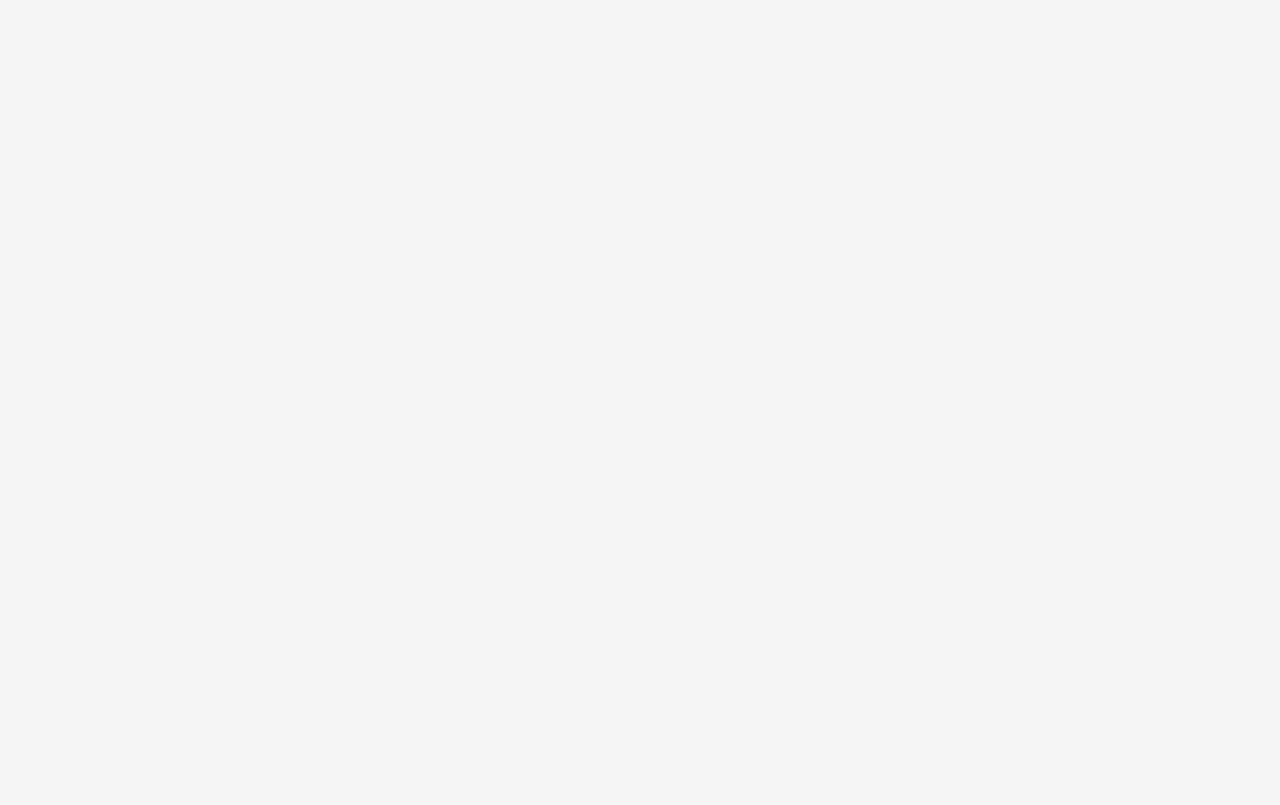
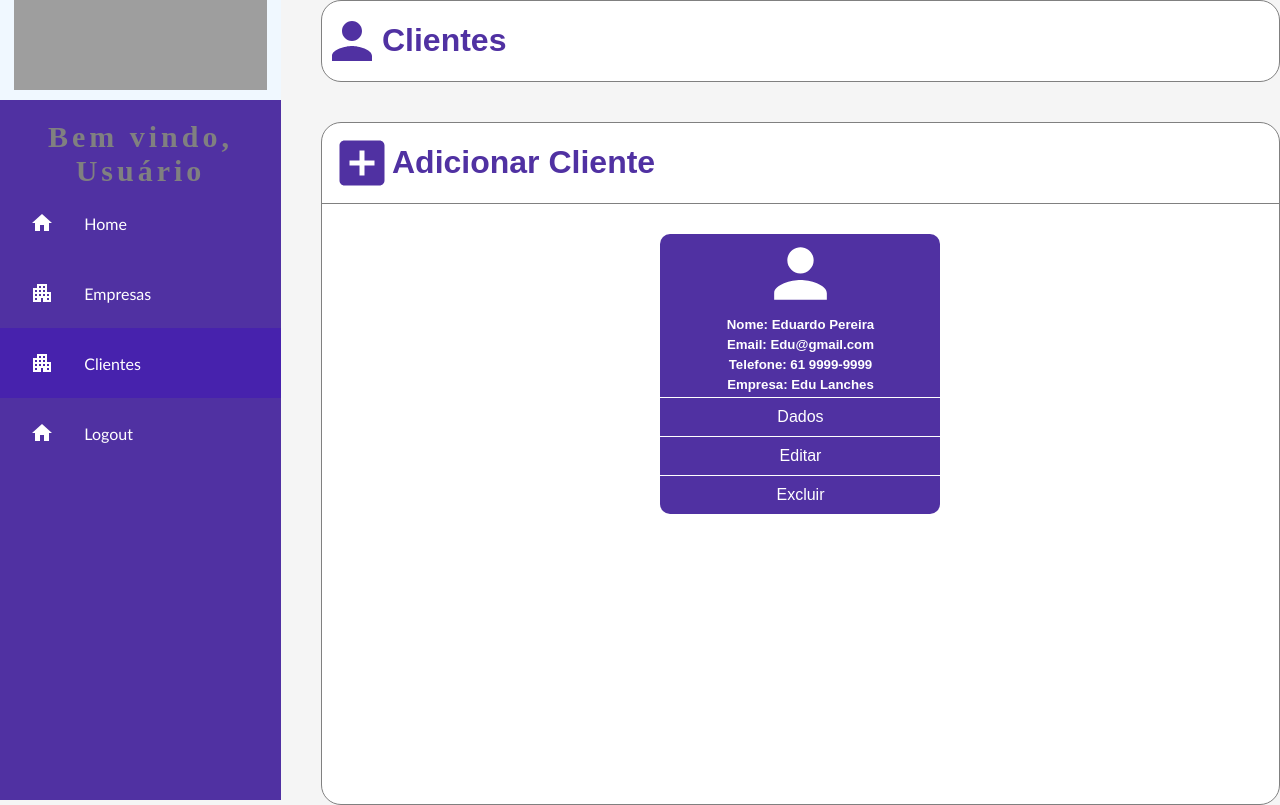
Before and after one commit to Daniels7k/Vendergas-React, a React (Create React App) app: page /clientes in a window 1280 px wide. Before the commit this address had no page. Built offline with nearby package versions, Linux system fonts and the light colour scheme; grey boxes are pictures that could not be loaded.

Commit message:
Page de gerenciamento de clientes

```diff
--- a/src/AppRoutes.js
+++ b/src/AppRoutes.js
@@ -7,6 +7,7 @@ import {
 } from "react-router-dom"
 import Login from "./Pages/Login"
 import Empresas from "./Pages/Empresas";
+import Clientes from "./Pages/Clientes"
 
 
 function AppRoutes () {
@@ -15,6 +16,7 @@ function AppRoutes () {
             <Routes>
             <Route exact path="/login" element={<Login/>}  />
             <Route exact path="/empresas" element={<Empresas/>}  />
+            <Route exact path="/clientes" element={<Clientes/>}  />
             </Routes>
         </Router>
     )
--- /dev/null
+++ b/src/Components/FormDialog/ClienteDialog.js
@@ -0,0 +1,73 @@
+import * as React from 'react';
+import Button from '@mui/material/Button';
+import TextField from '@mui/material/TextField';
+import Dialog from '@mui/material/Dialog';
+import DialogActions from '@mui/material/DialogActions';
+import DialogContent from '@mui/material/DialogContent';
+import DialogTitle from '@mui/material/DialogTitle';
+
+export default function FormDialog(props) {
+    const [open, setOpen] = React.useState(false);
+
+    const handleClickOpen = () => {
+        setOpen(true);
+    };
+
+    const handleClose = () => {
+        setOpen(false);
+    };
+
+    return (
+        <div>
+            <div variant="outlined" onClick={handleClickOpen}>
+                {props.nome}
+            </div>
+
+            <Dialog open={open} onClose={handleClose}>
+                <DialogTitle>{props.nomeDoFormulario}</DialogTitle>
+                <DialogContent>
+                    <TextField
+                        autoFocus
+                        margin="dense"
+                        id="nome"
+                        label="Nome do cliente"
+                        type="text"
+                        fullWidth
+                        variant="standard"
+                    />
+                    <TextField
+                        autoFocus
+                        margin="dense"
+                        id="email"
+                        label="Email"
+                        type="email"
+                        fullWidth
+                        variant="standard"
+                    />
+                    <TextField
+                        autoFocus
+                        margin="dense"
+                        id="telefone"
+                        label="Telefone"
+                        type="text"
+                        fullWidth
+                        variant="standard"
+                    />
+                    <TextField
+                        autoFocus
+                        margin="dense"
+                        id="empresa"
+                        label="Empresa do Cliente"
+                        type="text"
+                        fullWidth
+                        variant="standard"
+                    />
+                </DialogContent>
+                <DialogActions>
+                    <Button onClick={handleClose}>Cancelar</Button>
+                    <Button onClick={handleClose}>Salvar</Button>
+                </DialogActions>
+            </Dialog>
+        </div>
+    );
+}
--- a/src/Components/FormDialog/index.js
+++ b/src/Components/FormDialog/EmpresaDialog.js
@@ -4,7 +4,6 @@ import TextField from '@mui/material/TextField';
 import Dialog from '@mui/material/Dialog';
 import DialogActions from '@mui/material/DialogActions';
 import DialogContent from '@mui/material/DialogContent';
-import DialogContentText from '@mui/material/DialogContentText';
 import DialogTitle from '@mui/material/DialogTitle';
 
 export default function FormDialog(props) {
@@ -25,7 +24,7 @@ export default function FormDialog(props) {
             </div>
 
             <Dialog open={open} onClose={handleClose}>
-                <DialogTitle>Editar Empresa</DialogTitle>
+                <DialogTitle>{props.nomeDoFormulario}</DialogTitle>
                 <DialogContent>
                     <TextField
                         autoFocus
@@ -41,7 +40,7 @@ export default function FormDialog(props) {
                         margin="dense"
                         id="razaoSocial"
                         label="Razão Social"
-                        type="email"
+                        type="text"
                         fullWidth
                         variant="standard"
                     />
--- a/src/Components/Sidebar/SidebarData.js
+++ b/src/Components/Sidebar/SidebarData.js
@@ -15,6 +15,11 @@ export const SidebarData = [
         link: "/Empresas" ,
     },
     {
+        title: "Clientes",
+        icon: <ApartmentIcon />,
+        link: "/clientes" ,
+    },
+    {
         title: "Logout",
         icon: <HomeIcon />,
         link: "/Logout" ,
--- /dev/null
+++ b/src/Pages/Clientes/index.js
@@ -0,0 +1,49 @@
+import React from "react";
+import Sidebar from "../../Components/Sidebar"
+import PersonIcon from '@mui/icons-material/Person';
+import AddBoxIcon from '@mui/icons-material/AddBox';
+import ClienteDialog from "../../Components/FormDialog/ClienteDialog"
+
+import "./style.css"
+
+function Clientes() {
+    return (
+        <div className="cliente-flex">
+            <Sidebar />
+            <div className="cliente-background">
+                <div className="cliente-header">
+                    <PersonIcon sx={{ fontSize: 60 }} />
+                    <h1>Clientes</h1>
+                </div>
+
+                <div className="cliente-container-background">
+
+                    <ClienteDialog nomeDoFormulario={"Adicionar Cliente"} nome={
+                        <div className="cliente-container-header">
+                            <AddBoxIcon sx={{ fontSize: 60 }} />
+                            <h1>Adicionar Cliente</h1>
+                        </div>
+                    } />
+                    <div className="cliente-container">
+                        <div className="cliente-box">
+                            <div className="icon"><PersonIcon sx={{ fontSize: 79 }} /></div>
+                            <h5 className="cliente-info">Nome: Eduardo Pereira</h5>
+                            <h5 className="cliente-info">Email: Edu@gmail.com</h5>
+                            <h5 className="cliente-info">Telefone: 61 9999-9999</h5>
+                            <h5 className="cliente-info">Empresa: Edu Lanches</h5>
+                            <div className="cliente row">Dados</div>
+                            <div className="cliente row"><ClienteDialog nome={"Editar"} nomeDoFormulario={"Editar Cliente"} /></div>
+                            <div className="cliente row row-excluir">Excluir</div>
+                        </div>
+
+                    </div>
+                </div>
+
+
+            </div>
+        </div>
+
+    )
+}
+
+export default Clientes
--- /dev/null
+++ b/src/Pages/Clientes/style.css
@@ -0,0 +1,92 @@
+.cliente-flex{
+    display: flex;
+}
+
+.cliente-background{
+    width: 80%;
+    margin-left: 40px;
+    background-color: whitesmoke;
+    display: flex;
+    justify-content: center;
+    flex-direction: column;
+}
+
+.cliente-header{
+    color: #5031a2;
+    border: 1px solid gray;
+    display: flex;
+    align-items: center;
+    background-color: white;
+    border-radius: 20px;
+    margin-bottom: 40px;
+}
+.cliente-container-background{
+    border: 1px solid gray;
+    background-color: white;
+    border-radius: 20px;
+}
+
+.cliente-container-header{
+    display: flex;
+    align-items: center;
+    padding: 10px;
+    border-bottom: 1px gray solid;
+    color: #5031a2;
+}
+
+.cliente-container-header:hover{
+    cursor: pointer;
+    background-color: #5031a2;
+    border-top-left-radius: 20px;
+    border-top-right-radius: 20px;
+    color: white;
+}
+
+.cliente-container-header h1{
+    margin: 0;
+}
+
+.cliente-info{
+    margin: 0px;
+    margin-bottom: 5px;
+}
+
+.cliente-container{
+    display: flex;
+    height: 75vh;
+    justify-content: space-evenly;
+    flex-wrap: wrap;
+    overflow:auto;
+}
+
+.cliente-box{
+    color: white;
+    display: flex;
+    text-align: center;
+    flex-direction: column;
+    background-color: #5031a2;
+    border-radius: 10px;
+    width: 280px;
+    height: 280px;
+    margin: 30px;
+}
+
+.cliente-box .icon{
+    width: 100%;
+}
+
+.cliente-box .row{
+    padding: 10px;
+    border-top: 1px solid white;
+}
+
+.cliente-box .row-excluir{
+    border-bottom-left-radius: 10px ;
+    border-bottom-right-radius: 10px ;
+}
+
+.cliente-box .row:hover{
+    cursor: pointer;
+    background-color: #4722ad;
+    border-top: 1px solid white;
+}
--- a/src/Pages/Empresas/index.js
+++ b/src/Pages/Empresas/index.js
@@ -2,7 +2,7 @@ import React from "react";
 import Sidebar from "../../Components/Sidebar"
 import ApartmentIcon from '@mui/icons-material/Apartment';
 import AddBoxIcon from '@mui/icons-material/AddBox';
-import FormDialog from "../../Components/FormDialog";
+import EmpresaDialog from "../../Components/FormDialog/EmpresaDialog";
 
 import "./style.css"
 
@@ -18,7 +18,7 @@ function Empresas() {
 
                 <div className="empresas-container-background">
 
-                    <FormDialog nome={
+                    <EmpresaDialog nome={
                         <div className="empresas-container-header">
                             <AddBoxIcon sx={{ fontSize: 60 }} />
                             <h1>Adicionar Empresa</h1>
@@ -31,7 +31,7 @@ function Empresas() {
                             <h5 className="empresa-info">Razão Social: Edu Lanches</h5>
                             <h5 className="empresa-info">CNPJ: XX. XXX. XXX/0001-XX</h5>
                             <div className="row">Dados</div>
-                            <div className="row"><FormDialog nome={"Editar"} /></div>
+                            <div className="row"><EmpresaDialog nome={"Editar"} /></div>
                             <div className="row row-excluir">Excluir</div>
                         </div>
 
```
